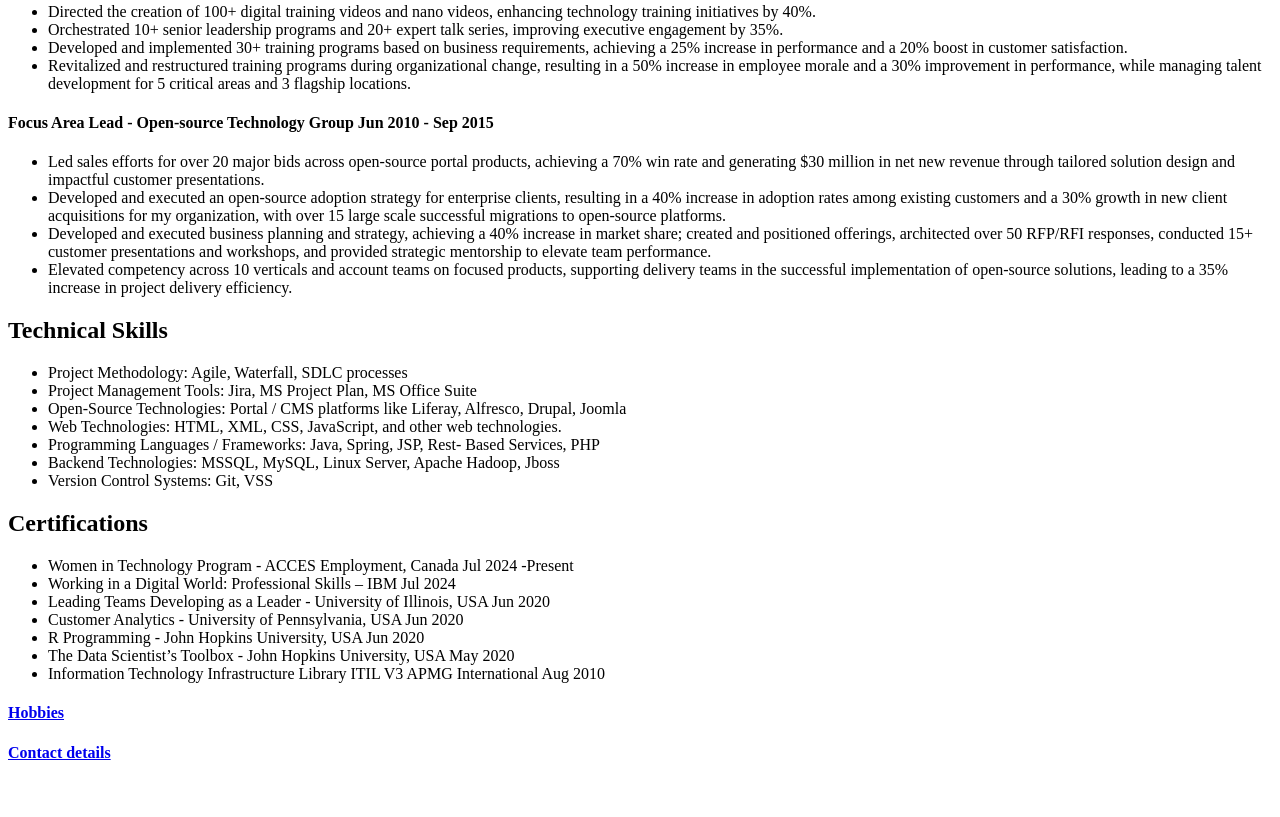
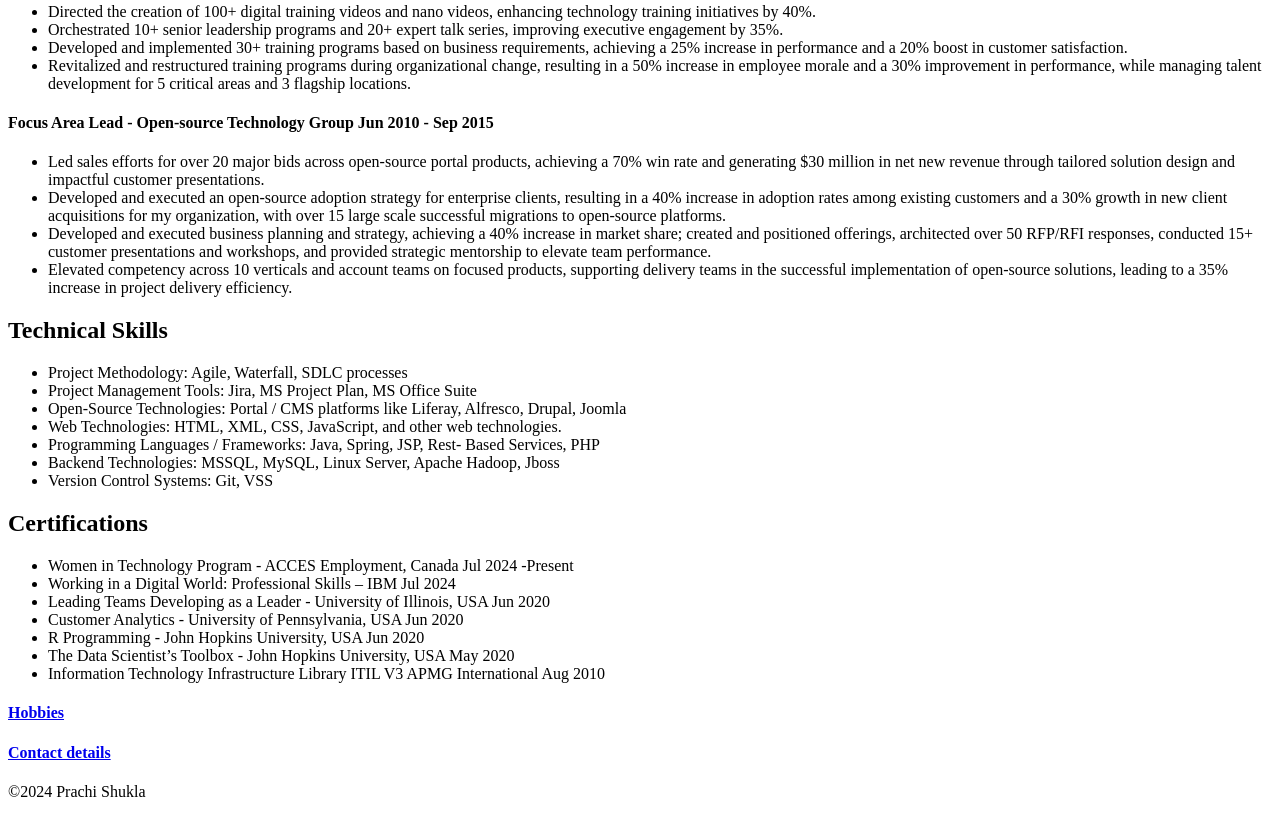
Before and after one commit to PrachiShukla1/Online-Resume, a plain HTML site: page index.html in a window 1280 px wide. Shown: the part 610-1427 px from the top of the page. Before the commit the page ends 1393 px from the top, so only its background shows below. Drawn offline with Linux system fonts and the light colour scheme.

Commit message:
Update index.html

```diff
--- a/index.html
+++ b/index.html
@@ -79,6 +79,8 @@ Rajiv Gandhi Proudyogiki Vishwavidyalaya, India	 </li>
 </ul>
 <a href="./Hobbies.html" > <h4> Hobbies </h4> </a>
   <a href="./Contact Details.html" >  <h4> Contact details</h4> </a>
-
+<footer>
+    <p> ©2024 Prachi Shukla </p>
+  </footer>
 </body>
 </html>
```
